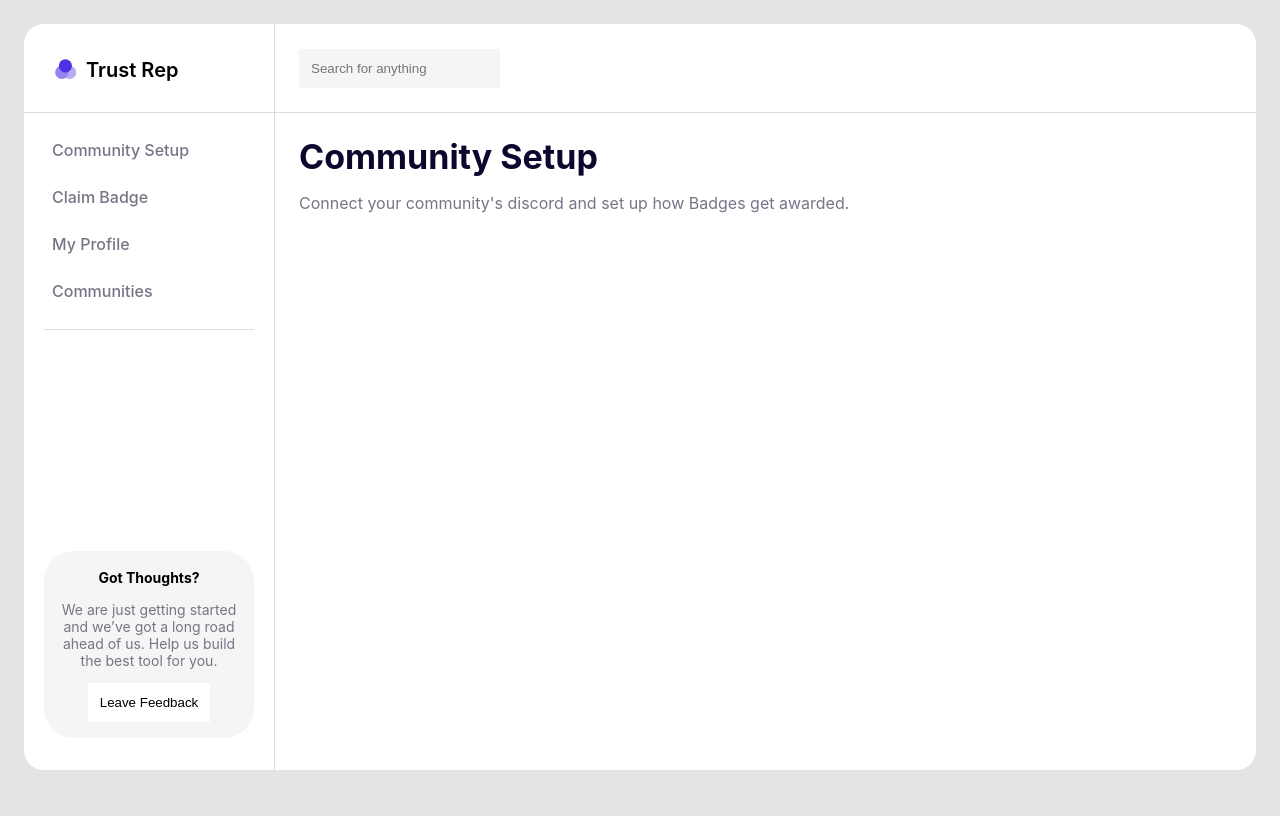
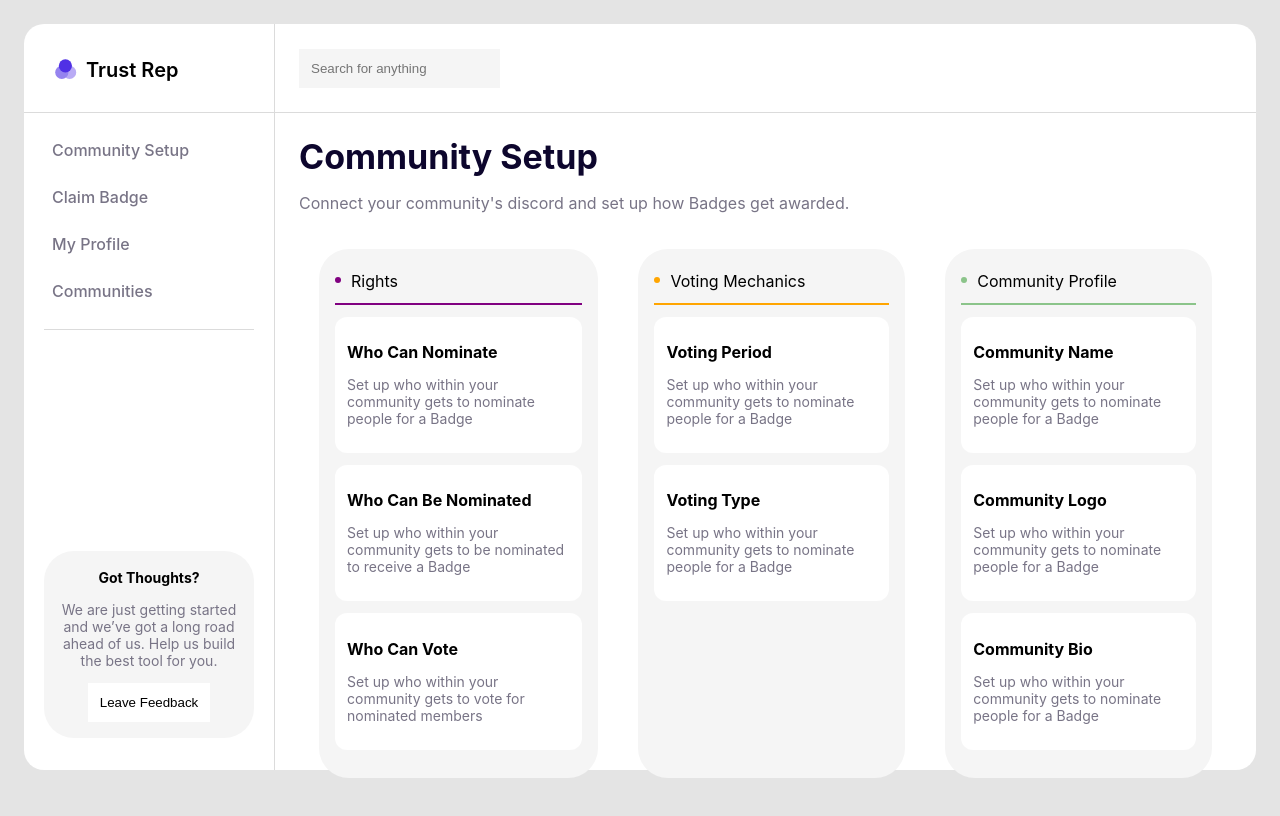
Before and after one commit to CharlieMc0/CommunityBadgeProtocol-VerifiableCredentials, a React (Create React App) app in the folder app/: page / in a window 1280 px wide. Shown: the top 816 px of the page. Built offline with nearby package versions, Linux system fonts and the light colour scheme.

Commit message:
continued design layout for app ui

```diff
--- a/app/src/App.css
+++ b/app/src/App.css
@@ -7,10 +7,12 @@ html, body {
 
 html, body, #root, .app-wrapper, #root .app .app-row {
   height: 100%;
+  min-height: 100%;
 }
 
 .app {
   height: calc(100% - 54px);
+  min-height: calc(100% - 54px);
 }
 
 .app-row {
--- /dev/null
+++ b/app/src/components/SettingsPanel/SettingsPanel.css
@@ -0,0 +1,77 @@
+
+.settings-panel {
+    flex-grow: 1;
+    padding: 16px;
+    margin: 20px 20px 32px 20px;
+    background: #f5f5f5;
+    border-radius: 30px;
+    text-align: left;
+}
+
+.settings-panel b {
+    font-size: 14px;
+}
+.settings-panel p {
+    font-size: 14px;
+    color:  #787486;
+}
+
+button {
+    transition: all 0.2s ease;
+    padding: 12px;
+    cursor: pointer;
+    background: white;
+    border: none;
+}
+
+.line-break-purple {
+    border-bottom: 2px solid #800080;
+}
+
+.line-break-orange {
+    border-bottom: 2px solid #FFA500;
+}
+
+.line-break-green {
+    border-bottom: 2px solid #8BC48A;
+}
+
+.bullet-title-wrapper {
+    position: relative;
+}
+
+.bullet-title {
+
+    padding: 0px 0 12px 16px;
+}
+
+.bullet-purple {
+    position: relative;
+    height: 6px;
+    width: 6px;
+    border-radius: 5px;
+    top: 12px;
+    background: #800080;
+}
+
+.bullet-orange {
+    position: relative;
+    height: 6px;
+    width: 6px;
+    border-radius: 5px;
+    top: 12px;
+    background: #FFA500;
+}
+
+.bullet-green {
+    position: relative;
+    height: 6px;
+    width: 6px;
+    border-radius: 5px;
+    top: 12px;
+    background: #8BC48A;
+}
+
+h2 {
+    font-size: 16px;
+}
--- /dev/null
+++ b/app/src/components/SettingsPanel/index.js
@@ -0,0 +1,21 @@
+import './SettingsPanel.css';
+
+function SettingsPanel(props) {
+
+  return (
+    <div className='settings-panel'>
+
+      <div className='bullet-title-wrapper'>
+        <div className={`bullet-${props.colour}`}></div>
+        <div className='bullet-title'>{props.title}</div>
+      </div>
+
+      <div className={`line-break-${props.colour}`}></div>
+
+      {props.children}
+
+    </div>
+  );
+}
+
+export default SettingsPanel;
--- /dev/null
+++ b/app/src/components/SettingsWidget/SettingsWidget.css
@@ -0,0 +1,7 @@
+
+.widget-wrapper {
+    background: white;
+    padding: 12px;
+    border-radius: 12px;
+    margin: 12px 0;
+}
--- /dev/null
+++ b/app/src/components/SettingsWidget/index.js
@@ -0,0 +1,14 @@
+import './SettingsWidget.css';
+
+function SettingsWidget(props) {
+
+  return (
+    <div className="widget-wrapper">
+        <h2>{props.title}</h2>
+        <p>{props.description}</p>
+
+    </div>
+  );
+}
+
+export default SettingsWidget;
--- a/app/src/pages/communitySetup/CommunitySetup.css
+++ b/app/src/pages/communitySetup/CommunitySetup.css
@@ -13,3 +13,7 @@ p {
     color: #787486;
     font-size: 16px;
 }
+
+.settings-panel-wrapper {
+    display: flex;
+}
--- a/app/src/pages/communitySetup/index.js
+++ b/app/src/pages/communitySetup/index.js
@@ -1,10 +1,50 @@
 import './CommunitySetup.css';
+import SettingsPanel from '../../components/SettingsPanel/index';
+import SettingsWidget from '../../components/SettingsWidget/index';
 
 function CommunitySetUp() {
   return (
     <div className='community-setup-wrapper'>
         <h1>Community Setup</h1>
         <p>Connect your community's discord and set up how Badges get awarded.</p>
+        <div className='settings-panel-wrapper'>
+          <SettingsPanel title="Rights" colour="purple">
+            <SettingsWidget title="Who Can Nominate" description="Set up who within your community gets to nominate people for a Badge">
+
+            </SettingsWidget>
+            <SettingsWidget title="Who Can Be Nominated" description="Set up who within your community gets to be nominated to receive a Badge">
+
+            </SettingsWidget>
+            <SettingsWidget title="Who Can Vote" description="Set up who within your community gets to vote for nominated members">
+
+            </SettingsWidget>
+          </SettingsPanel>
+
+          <SettingsPanel title="Voting Mechanics" colour="orange">
+
+            <SettingsWidget title="Voting Period" description="Set up who within your community gets to nominate people for a Badge">
+
+            </SettingsWidget>
+
+            <SettingsWidget title="Voting Type" description="Set up who within your community gets to nominate people for a Badge">
+
+            </SettingsWidget>
+
+          </SettingsPanel>
+          <SettingsPanel title="Community Profile" colour="green">
+
+            <SettingsWidget title="Community Name" description="Set up who within your community gets to nominate people for a Badge">
+
+            </SettingsWidget>
+            <SettingsWidget title="Community Logo" description="Set up who within your community gets to nominate people for a Badge">
+
+            </SettingsWidget>
+            <SettingsWidget title="Community Bio" description="Set up who within your community gets to nominate people for a Badge">
+
+            </SettingsWidget>
+
+          </SettingsPanel>
+        </div>
     </div>
   );
 }
```
